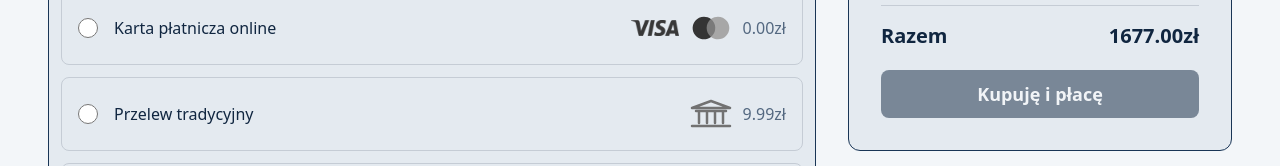
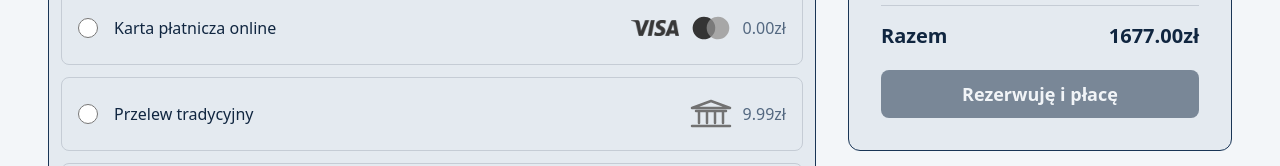
Before and after one commit to sebastian-j/sport-rent-frontend, a React (Vite) app: page /summary in a window 1280 px wide. Shown: the part 786-952 px from the top of the page. Built offline with nearby package versions, Linux system fonts and the light colour scheme; no server answers; sample sign-in values are in the browser's storage.

Commit message:
fix: text

```diff
--- a/src/features/orderSummary/OrderPriceSummary.tsx
+++ b/src/features/orderSummary/OrderPriceSummary.tsx
@@ -45,7 +45,7 @@ export default function OrderPriceSummary({
       </p>
 
       <ButtonCore
-        text="Kupuję i płacę"
+        text="Rezerwuję i płacę"
         onClick={onBuy}
         disabled={!canBuy}
         className="mt-2 flex h-12 w-full items-center justify-center text-lg font-semibold"
```
